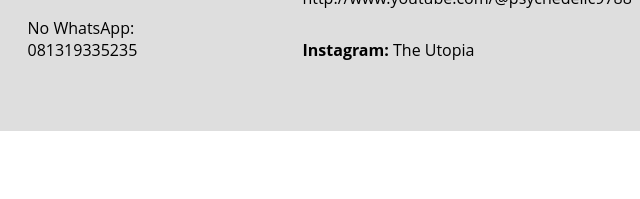
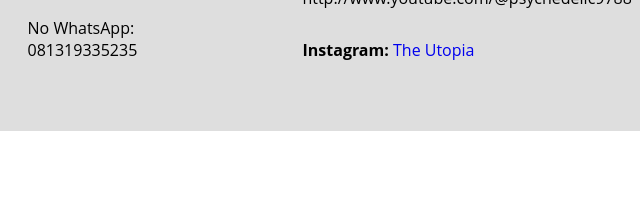
Before and after one commit to edwinjulianto257/utopiaweb, a plain HTML site: page index.html in a window 1280 px wide. Shown: the part 4520-4719 px from the top of the page, 640-1280 px from the left. Drawn offline with Linux system fonts and the light colour scheme.

Commit message:
Update index.html

```diff
--- a/index.html
+++ b/index.html
@@ -125,7 +125,7 @@
                 <div class="footer-section">
                     <h3>Social</h3>
                     <p><b>YouTube: </b>http://www.youtube.com/@psychedelic9788</p>
-                    <p href="https://instagram.com/theutopiasmp?igshid=OGQ5ZDc2ODk2ZA=="><b>Instagram: </b>The Utopia</p>
+                    <p><b>Instagram: </b><a href="https://instagram.com/theutopiasmp?igshid=OGQ5ZDc2ODk2ZA==">The Utopia</a></p>
                 </div>
             </div>
         </div>
```
